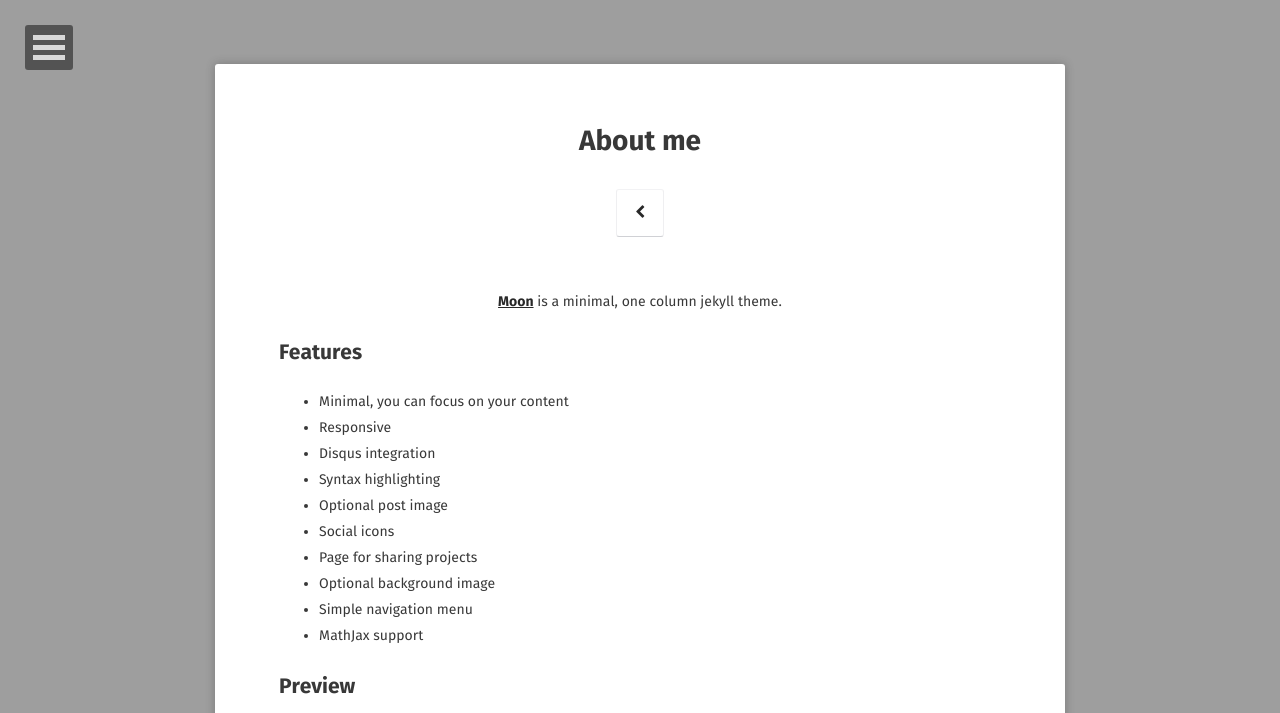
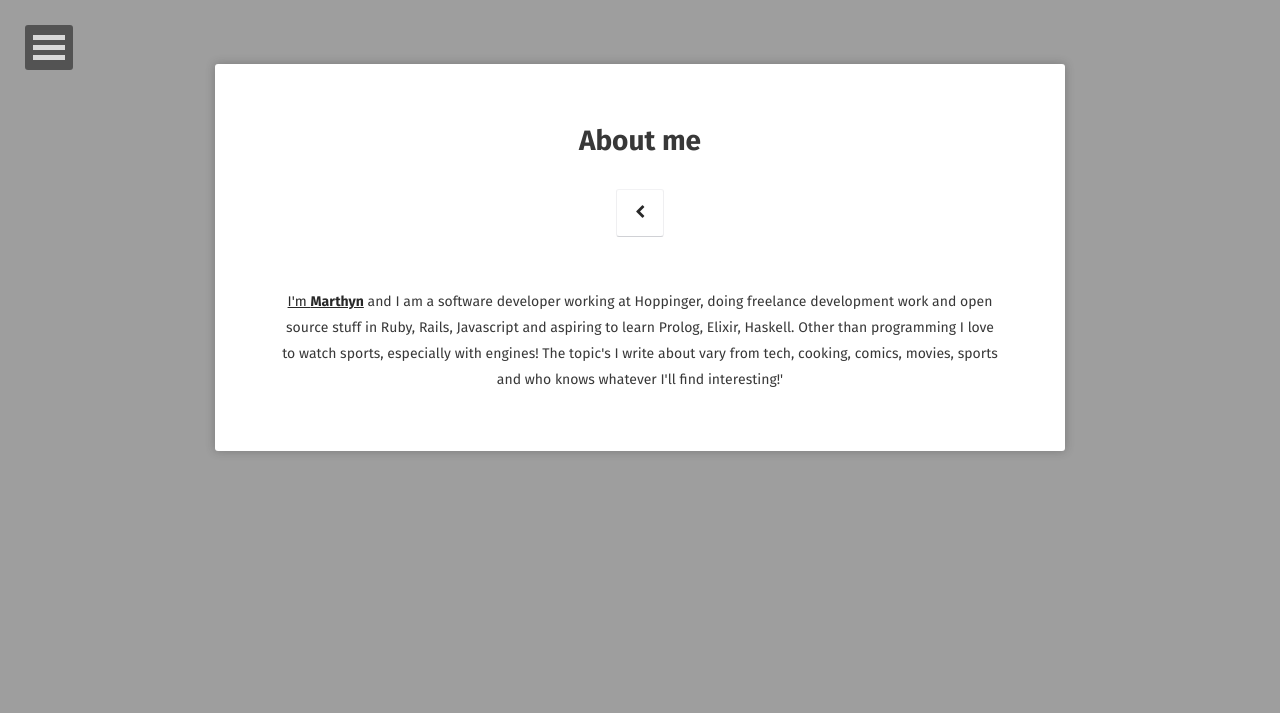
Before and after one commit to Marthyn/marthyn.github.io, a Jekyll site: the page built from about/index.md, in a window 1280 px wide. Shown: the top 713 px of the page. Built offline with Jekyll 4.4.1, drawn with Linux system fonts in a browser that asks for light colours; some web fonts are replaced; some of the changed text lies outside the part shown; grey boxes are pictures that could not be loaded.

Commit message:
Add little about me section

```diff
--- a/about/index.md
+++ b/about/index.md
@@ -6,32 +6,10 @@ date: 2016-03-21
 comments: false
 ---
 
-<center><a href="http://taylantatli.github.io/Moon"><b>Moon</b></a> is a minimal, one column jekyll theme.</center>
-
-## Features
-* Minimal, you can focus on your content
-* Responsive
-* Disqus integration
-* Syntax highlighting
-* Optional post image
-* Social icons
-* Page for sharing projects
-* Optional background image
-* Simple navigation menu
-* MathJax support
-
-## Preview
-
-{% capture images %}
-    https://cloud.githubusercontent.com/assets/754514/14509720/61c61058-01d6-11e6-93ab-0918515ecd56.png
-    https://cloud.githubusercontent.com/assets/754514/14509716/61ac6c8e-01d6-11e6-879f-8308883de790.png
-{% endcapture %}
-{% include gallery images=images caption="Screenshots of Moon Theme" cols=2 %}
-
-See a [live version of Moon](http://taylantatli.github.io/Moon) hosted on GitHub.
-
-## Getting Started
-
-To learn how to install and use this theme check out the [Setup Guide](http://taylantatli.me/Moon/moon-theme/) for more information.
-
-[Install Moon](https://github.com/TaylanTatli/Moon){: .btn}
+<center>
+  <a href="github.com/marthyn">I'm <b>Marthyn</b></a> and I am a software developer working at Hoppinger,
+    doing freelance development work and open source stuff in Ruby, Rails, Javascript
+    and aspiring to learn Prolog, Elixir, Haskell. Other than programming I love to watch sports,
+    especially with engines! The topic's I write about vary from tech, cooking, comics, movies,
+    sports and who knows whatever I'll find interesting!'
+</center>
```
Also changed, not shown: 2 other files.
